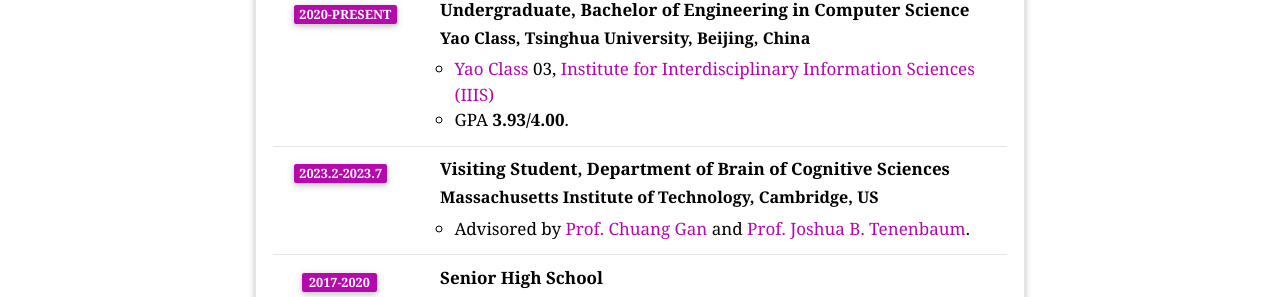
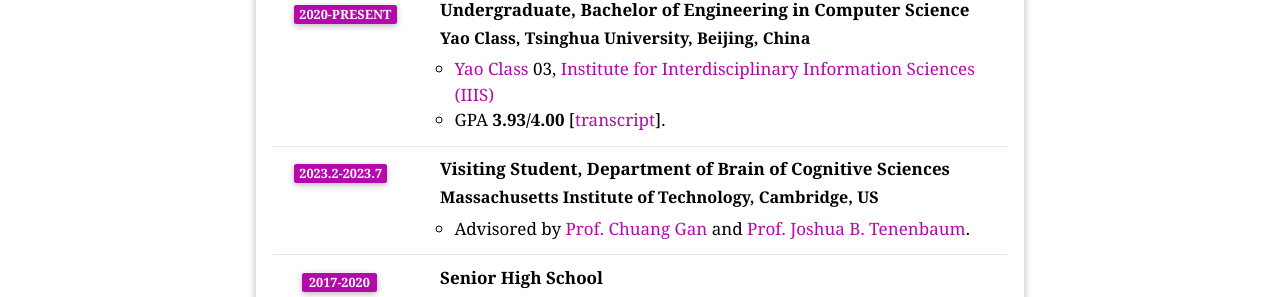
Before and after one commit to StigLidu/StigLidu.github.io, a Jekyll site: the page built from _pages/cv.md, in a window 1280 px wide and 900 px high, scrolled down 404 px. Shown: the part 152-449 px from the top of the window. Built offline with Jekyll 4.4.1, drawn with Linux system fonts in a browser that asks for light colours; comment, search, counter and statistics services are not loaded; a style sheet for code colours, icons or effects is not loaded.

Commit message:
update cv

```diff
--- a/_data/cv.yml
+++ b/_data/cv.yml
@@ -18,7 +18,7 @@
       year: 2020-Present
       description:
         - <a href='https://iiis.tsinghua.edu.cn/en/yaoclass/'>Yao Class</a> 03, <a href='https://iiis.tsinghua.edu.cn/en/'>Institute for Interdisciplinary Information Sciences (IIIS)</a>
-        - GPA <b>3.93/4.00</b>.
+        - GPA <b>3.93/4.00</b> [<a href='/assets/pdf/undergraduate_transcript.pdf'>transcript</a>].
     - title: Visiting Student, Department of Brain of Cognitive Sciences
       institution: Massachusetts Institute of Technology, Cambridge, US
       year: 2023.2-2023.7
```
Also changed, not shown: 1 other file.
